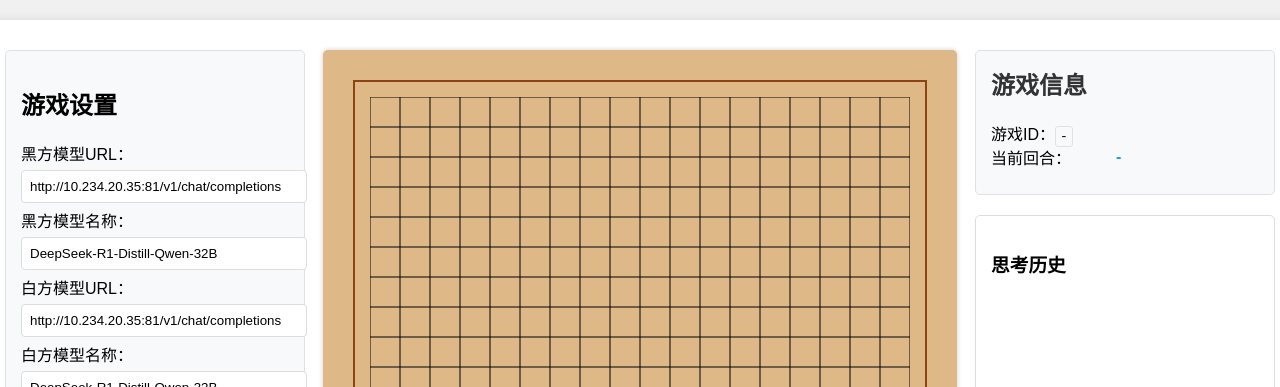
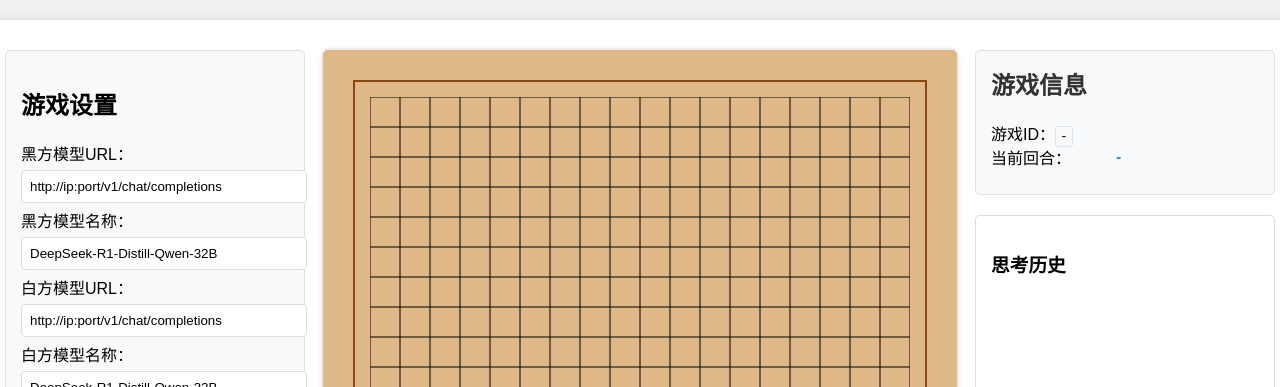
Before and after one commit to alishangtian/go_game, a plain HTML site: page static/index.html in a window 1280 px wide. Shown: the top 387 px of the page. Drawn offline with Linux system fonts and the light colour scheme.

Commit message:
init project

```diff
--- a/static/index.html
+++ b/static/index.html
@@ -14,7 +14,7 @@
                 <h2>游戏设置</h2>
                 <div>
                     <label for="blackModelUrl">黑方模型URL：</label>
-                    <input type="text" id="blackModelUrl" value="http://10.234.20.35:81/v1/chat/completions">
+                    <input type="text" id="blackModelUrl" value="http://ip:port/v1/chat/completions">
                 </div>
                 <div>
                     <label for="blackModelName">黑方模型名称：</label>
@@ -22,7 +22,7 @@
                 </div>
                 <div>
                     <label for="whiteModelUrl">白方模型URL：</label>
-                    <input type="text" id="whiteModelUrl" value="http://10.234.20.35:81/v1/chat/completions">
+                    <input type="text" id="whiteModelUrl" value="http://ip:port/v1/chat/completions">
                 </div>
                 <div>
                     <label for="whiteModelName">白方模型名称：</label>
```
